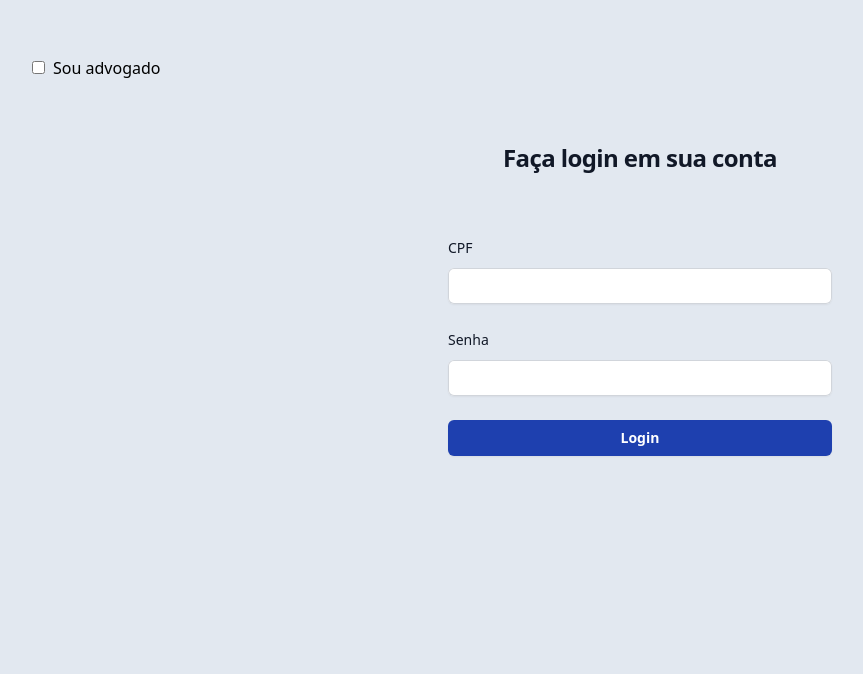
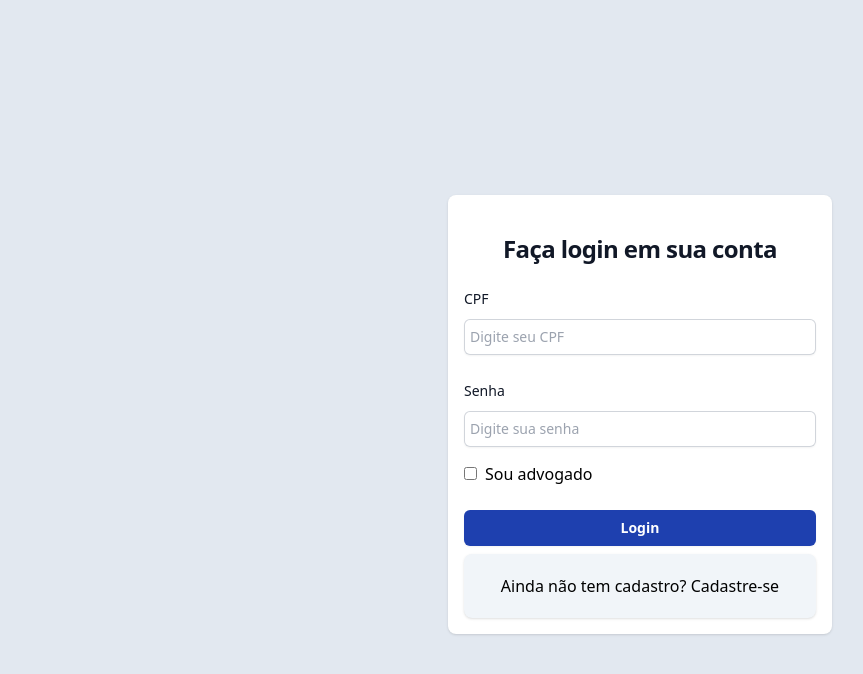
Before and after one commit to Uneto47/PGE-Project, a React (Vite) app in the folder frontEnd/front-pge/: page /login in a window 1280 px wide. Shown: the top 674 px of the page, without its empty margins (0-863 px from the left). Built offline with nearby package versions, Linux system fonts and the light colour scheme.

Commit message:
style: standardization of registration pages

```diff
--- a/frontEnd/front-pge/src/Pages/CadastrosProcessos.jsx
+++ b/frontEnd/front-pge/src/Pages/CadastrosProcessos.jsx
@@ -16,6 +16,8 @@ const { fields, append, remove } = useFieldArray({
   const [responsavel, setResponsavel] = useState('');
   const [tema, setTema] = useState('');
   const [valorCausa, setValorCausa] = useState('');
+  const navigate = useNavigate();
+
 
 
   const handleFormSubmit = async (data) => {
@@ -42,23 +44,19 @@ const { fields, append, remove } = useFieldArray({
       setParte('')
       setResponsavel('')
       setValorCausa('')
-
-      // navigate(`/cadastro/${response.data._id}`, { state: { tipo: endpoint } })
+      navigate(-1)
     } catch (error) {
       console.error('Erro ao cadastrar o processo', error);
     }
   };
 
   return (
-    <div className="flex min-h-screen flex-col bg-slate-200 px-6 lg:px-8">
-      <div className="sm:mx-auto sm:w-full sm:max-w-sm">
-        <h2 className="mt-5 text-center text-2xl font-bold leading-9 tracking-tight text-gray-900">
+    <div className="flex flex-col gap-5 bg-slate-200 min-h-screen intems-center justify-center py-10">
+      <div className="sm:mx-auto sm:w-full sm:max-w-sm bg-white p-4 rounded-lg shadow relative">
+          <h2 className="text-center text-2xl font-bold leading-9 py-4 tracking-tight text-gray-900">
             Novo Processo
           </h2>
-      </div>
-
-      <div className="mt-5 sm:mx-auto sm:w-full sm:max-w-sm">
-        <form className="space-y-6" onSubmit={handleSubmit(handleFormSubmit)}>
+        <form className="space-y-2" onSubmit={handleSubmit(handleFormSubmit)}>
           <div>
             <label htmlFor="Numero do Processo" className="block text-sm font-medium leading-6 text-gray-900">Numero do Processo</label>
             <div className="mt-2">
@@ -187,7 +185,7 @@ const { fields, append, remove } = useFieldArray({
             py-1.5 text-sm font-semibold leading-6 text-white shadow-sm hover:bg-blue-900
             focus-visible:outline focus-visible:outline-2 focus-visible:outline-offset-2
             focus-visible:outline-indigo-600">
-              Cadastrar
+              Cadastrar Processo
             </button>
           </div>
         </form>
--- a/frontEnd/front-pge/src/Pages/LoginUsuario.jsx
+++ b/frontEnd/front-pge/src/Pages/LoginUsuario.jsx
@@ -1,5 +1,5 @@
 import React, { useState } from 'react';
-import { useNavigate } from 'react-router-dom';
+import { useNavigate, Link } from 'react-router-dom';
 import axios from 'axios';
 
 function LoginUsuario() {
@@ -20,7 +20,7 @@ function LoginUsuario() {
     };
 
     try {
-      const response = await axios.post(`http://localhost:3000/auth/login/${ endpoint }`, userData);
+      const response = await axios.post(`http://localhost:3000/auth/login/${endpoint}`, userData);
       console.log('Login realizado com sucesso!', response.data);
 
       setCpf('');
@@ -37,31 +37,21 @@ function LoginUsuario() {
   };
 
   return (
-    <div className="flex flex-col gap-5 bg-slate-200 min-h-screen px-6 py-12 lg:px-8">
+    <div className="flex flex-col gap-5 bg-slate-200 min-h-screen intems-center justify-center">
       <div className="mt-2">
-        <label>
-          <input
-            type="checkbox"
-            checked={isAdvogado}
-            onChange={() => setIsAdvogado(!isAdvogado)}
-            className="mr-2"
-          />
-          Sou advogado
-        </label>
       </div>
-
-      <div className="sm:mx-auto sm:w-full sm:max-w-sm">
-        <h2 className="mt-10 text-center text-2xl font-bold leading-9 tracking-tight text-gray-900">
-          Faça login em sua conta
-        </h2>
-      </div>
-
-      <div className="mt-10 sm:mx-auto sm:w-full sm:max-w-sm">
+      <div className="sm:mx-auto sm:w-full sm:max-w-sm bg-white p-4 rounded-lg shadow relative">
+        <div className="sm:mx-auto sm:w-full sm:max-w-sm">
+          <h2 className="text-center text-2xl font-bold leading-9 tracking-tight p-5 text-gray-900">
+            Faça login em sua conta
+          </h2>
+        </div>
         <form className="space-y-6" onSubmit={handleFormSubmit}>
           <div>
             <label htmlFor="Cpf" className="block text-sm font-medium leading-6 text-gray-900">CPF</label>
             <div className="mt-2">
               <input
+                placeholder='Digite seu CPF'
                 id="cpf"
                 name="cpf"
                 type="text"
@@ -80,6 +70,7 @@ function LoginUsuario() {
             </div>
             <div className="mt-2">
               <input
+                placeholder='Digite sua senha'
                 id="password"
                 name="password"
                 type="password"
@@ -91,19 +82,43 @@ function LoginUsuario() {
             </div>
           </div>
 
+          <label>
+            <input
+              type="checkbox"
+              checked={isAdvogado}
+              onChange={() => setIsAdvogado(!isAdvogado)}
+              className="mr-2 mt-5"
+            />
+            Sou advogado
+          </label>
+
           {error && (
             <div className="text-red-500 text-sm">{error}</div>
           )}
 
-          <div>
+          <div >
             <button
               type="submit"
               className="flex w-full justify-center rounded-md bg-blue-800 px-3 py-1.5 text-sm font-semibold leading-6 text-white shadow-sm hover:bg-blue-900 focus-visible:outline focus-visible:outline-2 focus-visible:outline-offset-2 focus-visible:outline-indigo-600"
             >
               Login
             </button>
+
+
           </div>
         </form>
+        <div className='flex items-center justify-center bg-slate-100 mt-2 rounded-lg shadow relative'>
+          <Link to="/cadastro">
+            <p className='flex justify-center p-5'> Ainda não tem cadastro? Cadastre-se </p>
+          </Link>
+        </div>
+        {/* <Link to="/">
+          <button
+            className="flex w-full mt-2 justify-center rounded-md bg-blue-800 px-3 py-1.5 text-sm font-semibold leading-6 text-white shadow-sm hover:bg-blue-900 focus-visible:outline focus-visible:outline-2 focus-visible:outline-offset-2 focus-visible:outline-indigo-600"
+          >
+            Voltar para pagina Inicial
+          </button>
+        </Link> */}
       </div>
     </div>
   );
--- a/frontEnd/front-pge/src/Pages/PaginaInicialUsuario.jsx
+++ b/frontEnd/front-pge/src/Pages/PaginaInicialUsuario.jsx
@@ -9,12 +9,16 @@ function PaginaInicialUsuario() {
       <div className="flex justify-between items-center pr-5 bg-blue-900">
         <img src={logo} alt="Logo PGE" className="h-12 lg:h-28" />
         <div className="flex flex-row gap-3 justify-end text-white">
-          <button className="flex items-center rounded-lg bg-green-500 hover:bg-green-600 p-4 h-12 w-auto shadow-xl text-lg font-bold transition duration-300 ease-in-out">
-            <Link to="/login">Login</Link>
-          </button>
-          <button className="flex items-center rounded-lg bg-green-500 hover:bg-green-600 p-4 h-12 w-auto shadow-xl text-lg font-bold transition duration-300 ease-in-out">
-            <Link to="/cadastro">Cadastrar</Link>
-          </button>
+          <Link to="/login">
+            <button className="flex items-center rounded-lg bg-green-500 hover:bg-green-600 p-4 h-12 w-auto shadow-xl text-lg font-bold transition duration-300 ease-in-out">
+              Login
+            </button>
+          </Link>
+          <Link to="/cadastro">
+            <button className="flex items-center rounded-lg bg-green-500 hover:bg-green-600 p-4 h-12 w-auto shadow-xl text-lg font-bold transition duration-300 ease-in-out">
+              Cadastrar
+            </button>
+          </Link>
         </div>
       </div>
       <Body>
--- a/frontEnd/front-pge/src/Pages/PaginaUsuario.jsx
+++ b/frontEnd/front-pge/src/Pages/PaginaUsuario.jsx
@@ -71,11 +71,13 @@ function PaginaUsuario() {
   return (
     <div className="p-8 bg-slate-200 min-h-screen">
       {loading ? (
-        <p className="text-center text-xl font-semibold mb-4">Carregando dados...</p>
+        <div className="flex justify-center items-center h-[100vh]">
+          <span className="loading loading-spinner loading-lg text-[#1E3A8A]"></span>
+        </div>
       ) : (
         <div>
           <div className="flex justify-between items-center mb-2 ">
-            <h1 className="text-3xl font-semibold bg-blue-800 text-white font-semibold p-4 rounded-full ">Dados do {tipoRecebido}:</h1>
+            <h1 className="text-3xl font-semibold bg-blue-800 text-white font-semibold p-4 rounded-lg ">Dados do {tipoRecebido}:</h1>
             <div>
               <Link to="/cadastro-processos" className="pr-2">
                 <button
--- a/frontEnd/front-pge/src/components/documentos/Documentos.jsx
+++ b/frontEnd/front-pge/src/components/documentos/Documentos.jsx
@@ -32,7 +32,7 @@ function Documentos(props) {
         <ul>
           {documentos.map((documento, index) => (
             <li key={index}>
-              <p>{documento.nome}.{documento.extensao} - {documento.caminho} </p>
+              <p className="ml-2">{documento.nome}.{documento.extensao} - {documento.caminho} </p>
             </li>
           ))}
         </ul>
```
Also changed, not shown: frontEnd/front-pge/src/Pages/CadastroDocumentos.jsx (+15 -11 lines). Lines whose indentation alone changed are shown as unchanged.
